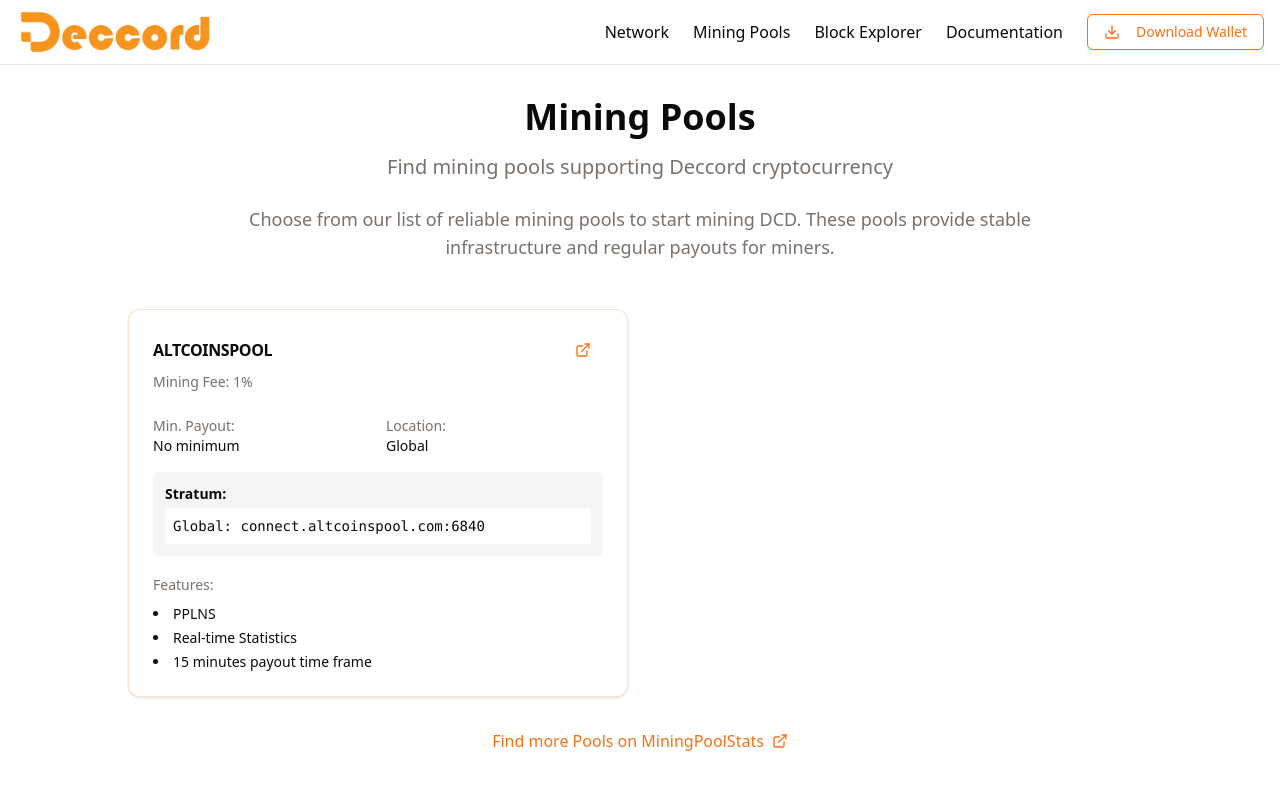
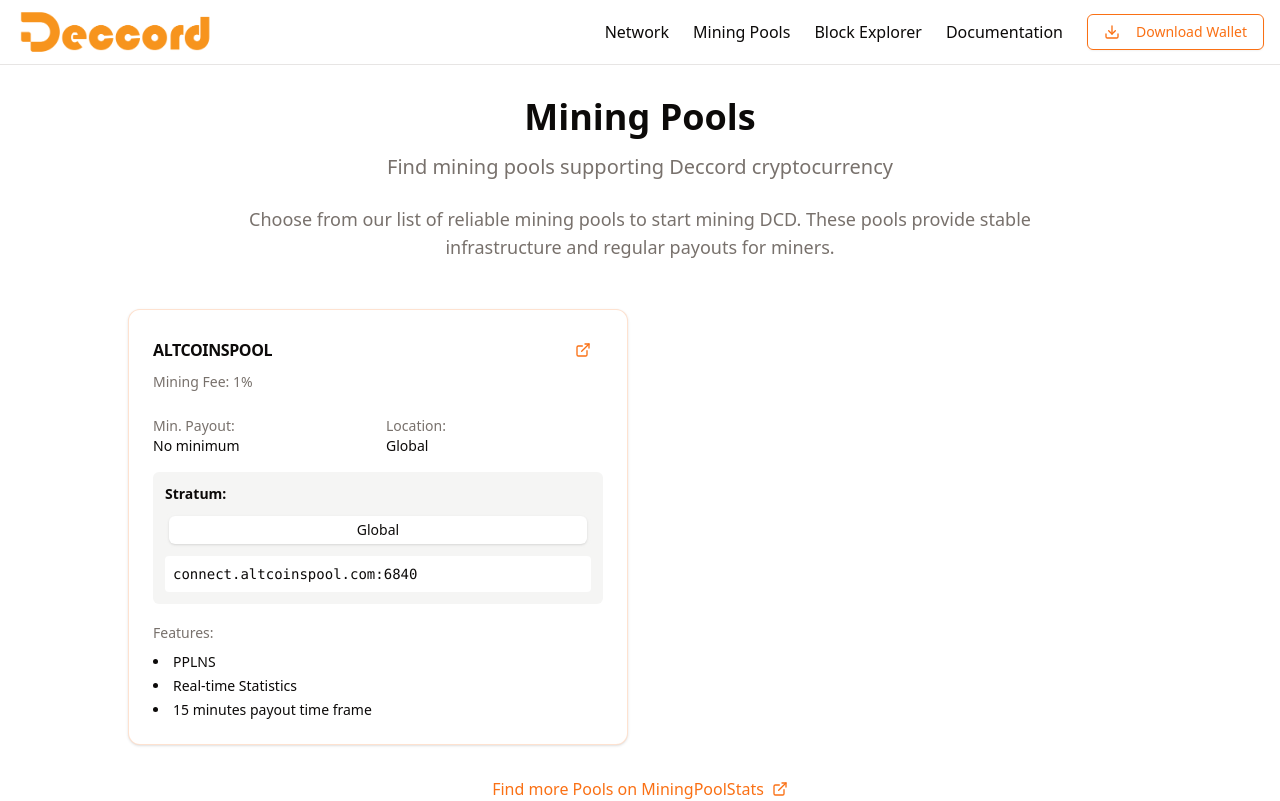
Before and after one commit to soosho/deccord_website, a Next.js app: page /mining-pools in a window 1280 px wide. Shown: the top 801 px of the page. Built offline with nearby package versions, Linux system fonts and the light colour scheme.

Commit message:
modified:   components/mining/MiningPoolsList.tsx

```diff
--- a/components/mining/MiningPoolsList.tsx
+++ b/components/mining/MiningPoolsList.tsx
@@ -65,14 +65,27 @@
                 </div>
               </div>
               <div className="bg-muted p-3 rounded-md">
-                <span className="text-sm font-semibold block mb-1">Stratum:</span>
-                <code className="text-sm break-all bg-background p-2 rounded block">
-                  {pool.stratums.map((stratum, idx) => (
-                    <div key={idx}>
-                      <span>{stratum.name}:</span> {stratum.connection}
-                    </div>
+                <span className="text-sm font-semibold block mb-2">Stratum:</span>
+                <Tabs defaultValue={pool.stratums[0].name} className="w-full">
+                  <TabsList className="w-full">
+                    {pool.stratums.map((stratum) => (
+                      <TabsTrigger
+                        key={stratum.name}
+                        value={stratum.name}
+                        className="flex-1"
+                      >
+                        {stratum.name}
+                      </TabsTrigger>
+                    ))}
+                  </TabsList>
+                  {pool.stratums.map((stratum) => (
+                    <TabsContent key={stratum.name} value={stratum.name}>
+                      <code className="text-sm break-all bg-background p-2 rounded block">
+                        {stratum.connection}
+                      </code>
+                    </TabsContent>
                   ))}
-                </code>
+                </Tabs>
               </div>
               <div className="space-y-2">
                 <span className="text-sm text-muted-foreground">Features:</span>
```
